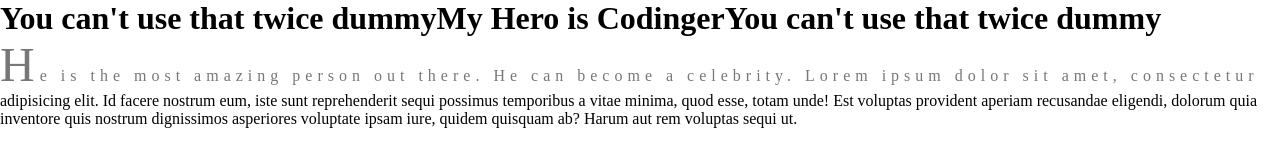
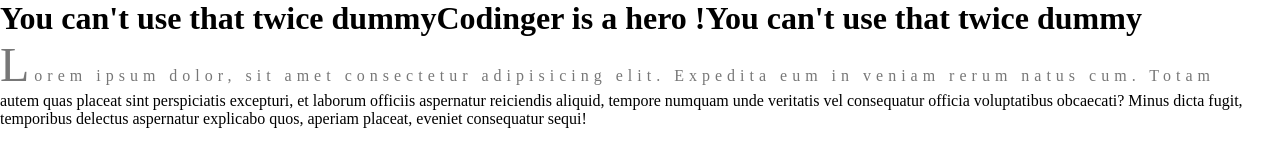
Before and after one commit to Jupiter0909/Pseudo-elements, a plain HTML site: page index.html in a window 1280 px wide. Drawn offline with Linux system fonts and the light colour scheme.

Commit message:
Update index.html

```diff
--- a/index.html
+++ b/index.html
@@ -4,17 +4,17 @@
     <meta charset="UTF-8" />
     <meta name="viewport" content="width=device-width, initial-scale=1.0" />
     <link rel="stylesheet" href="style.css" />
-    <title>Document</title>
+    <title>Pseudo Elements</title>
   </head>
   <body>
-    <h1 class="title">My Hero is Codinger</h1>
-    <p class="paragraph">
-      He is the most amazing person out there. He can become a celebrity. Lorem
-      ipsum dolor sit amet, consectetur adipisicing elit. Id facere nostrum eum,
-      iste sunt reprehenderit sequi possimus temporibus a vitae minima, quod
-      esse, totam unde! Est voluptas provident aperiam recusandae eligendi,
-      dolorum quia inventore quis nostrum dignissimos asperiores voluptate ipsam
-      iure, quidem quisquam ab? Harum aut rem voluptas sequi ut.
+    <h1 class="title">Codinger is a hero !</h1>
+    <p class="para">
+      Lorem ipsum dolor, sit amet consectetur adipisicing elit. Expedita eum in
+      veniam rerum natus cum. Totam autem quas placeat sint perspiciatis
+      excepturi, et laborum officiis aspernatur reiciendis aliquid, tempore
+      numquam unde veritatis vel consequatur officia voluptatibus obcaecati?
+      Minus dicta fugit, temporibus delectus aspernatur explicabo quos, aperiam
+      placeat, eveniet consequatur sequi!
     </p>
   </body>
 </html>
```
